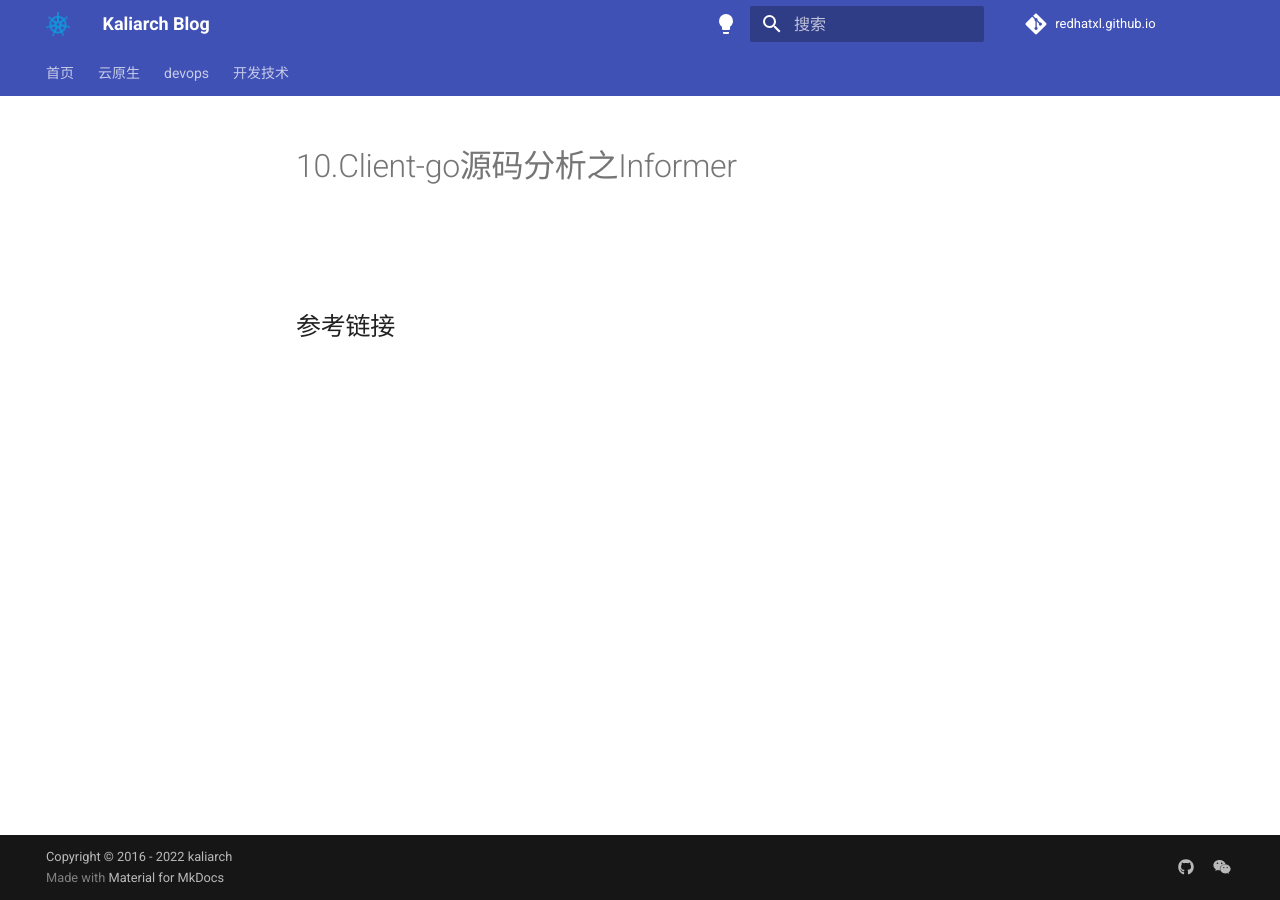
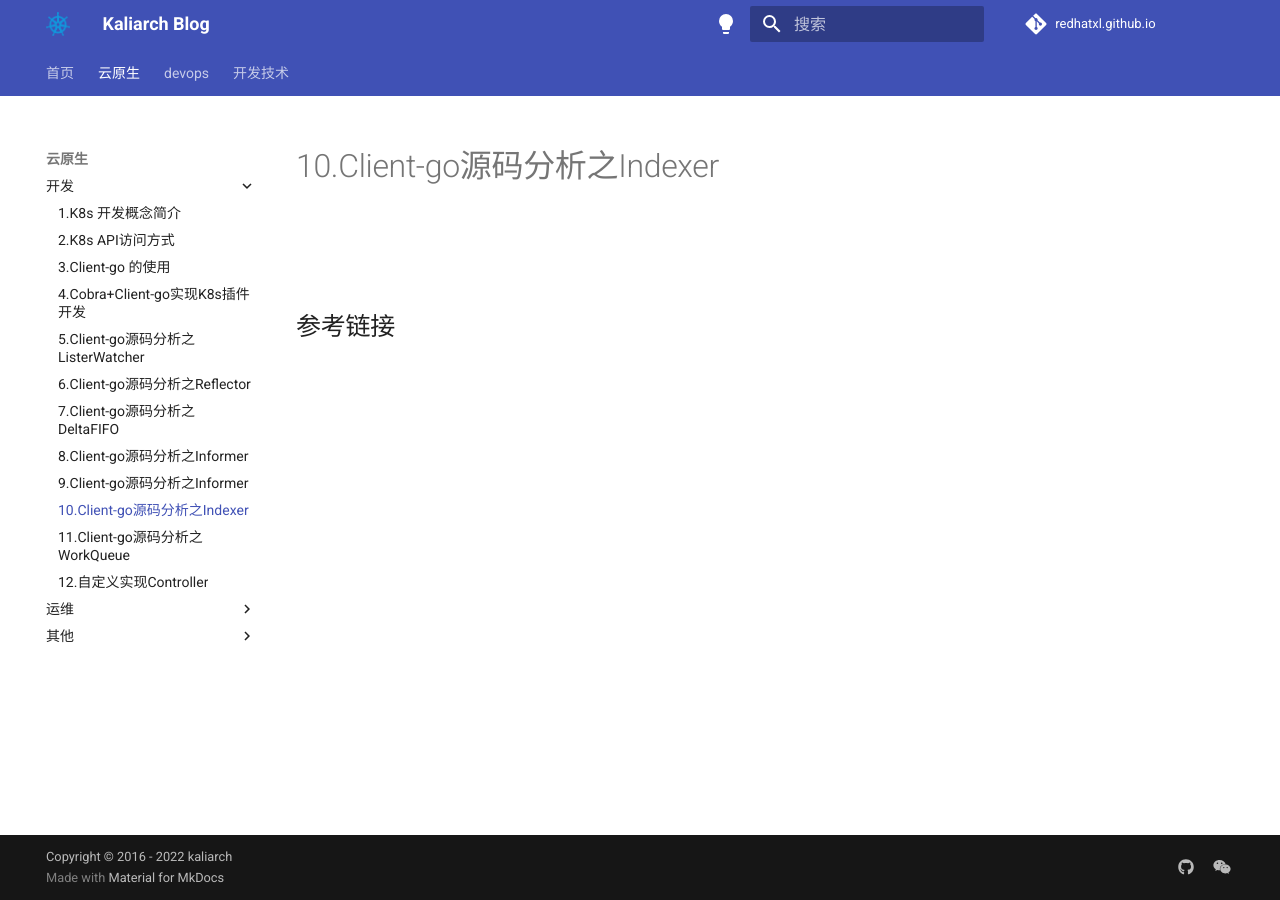
Before and after one commit to redhatxl/redhatxl.github.io, an MkDocs documentation site: the page built from docs/cloud-native/develop/10-client-go之Indexer源码分析.md, in a window 1280 px wide. Built offline with MkDocs 1.6.1 and Material for MkDocs 9.7.7, drawn with Linux system fonts in a browser that asks for light colours; comment, search, counter and statistics services are not loaded.

Commit message:
fix mkdocs.yml

```diff
--- a/docs/cloud-native/develop/10-client-go之Indexer源码分析.md
+++ b/docs/cloud-native/develop/10-client-go之Indexer源码分析.md
@@ -1,4 +1,4 @@
-# 10.Client-go源码分析之Informer
+# 10.Client-go源码分析之Indexer
 
 #
 
--- a/mkdocs.yml
+++ b/mkdocs.yml
@@ -162,7 +162,12 @@ nav:
       - cloud-native/develop/04-Cobra + Client-go实现K8s简单插件开发.md
       - cloud-native/develop/05-client-go之ListWatcher源码分析.md
       - cloud-native/develop/06-client-go之Reflector源码分析.md
-      - cloud-native/develop/07-client-go之Informer源码分析.md
+      - cloud-native/develop/07-client-go之DeltaFIFO源码分析.md
+      - cloud-native/develop/08-client-go之Informer源码分析.md
+      - cloud-native/develop/09-client-go之SharedInformer源码分析.md
+      - cloud-native/develop/10-client-go之Indexer源码分析.md
+      - cloud-native/develop/11-client-go之Workqueue源码分析.md
+      - cloud-native/develop/12-自定义实现Controller.md
     - 运维:
       - other.md
     - 其他:
```
